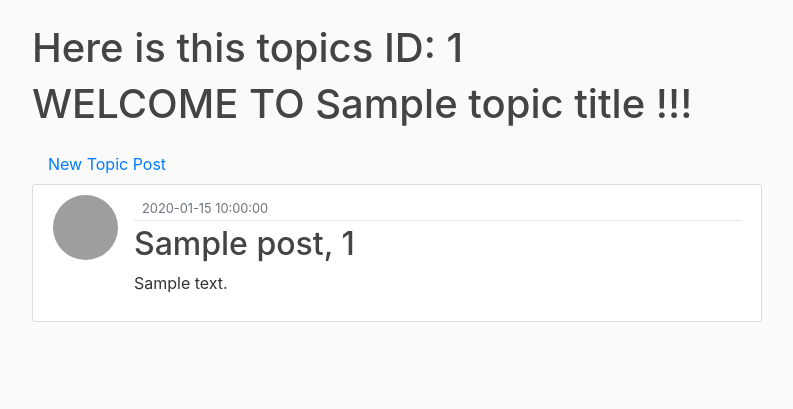
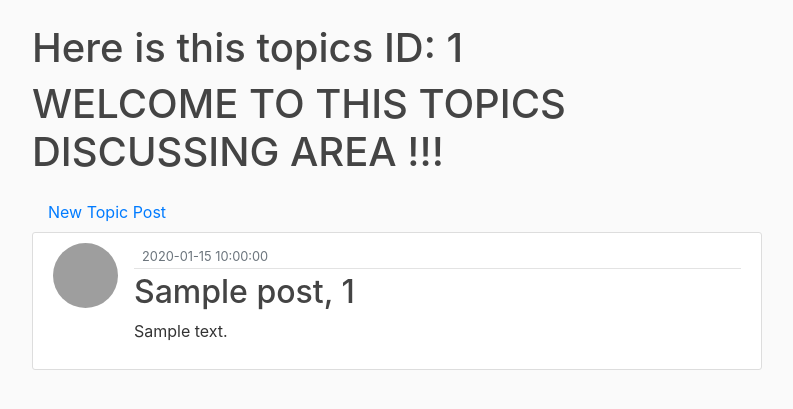
Before and after one commit to pronom8/Web-project, a Flask app: template flaskblog/templates/topic_posts.html in a window 1280 px wide. Shown: the part 56-465 px from the top of the page, without its empty margins (53-846 px from the left). Run offline with Flask 3, Linux system fonts and the light colour scheme; tables that the repository leaves empty hold one stand-in row (values such as "Sample post"); the template is opened without the code that fills it: values that come from a table or form of the project are taken from there, most other values are stand-ins (such as "Sample title", 1, 10 or a date in 2020); some libraries are stand-ins or nearby versions; grey boxes are pictures that could not be loaded.

Commit message:
Made an update regarding to the starting text
Does not look that stupid anymore

```diff
--- a/flaskblog/templates/topic_posts.html
+++ b/flaskblog/templates/topic_posts.html
@@ -7,7 +7,7 @@
     {% else %}
     <h1>Here is this topics ID: {{topic_id}}</h1>
 
-    <h1 class="mb-3"> WELCOME TO {{topic_title}} !!!</h1>
+    <h1 class="mb-3"> WELCOME TO THIS TOPICS DISCUSSING AREA !!!</h1>
 
     <a class="nav-item nav-link" href="{{ url_for('topic_post', topic_id = topic_id) }}">New Topic Post</a>
 
```
